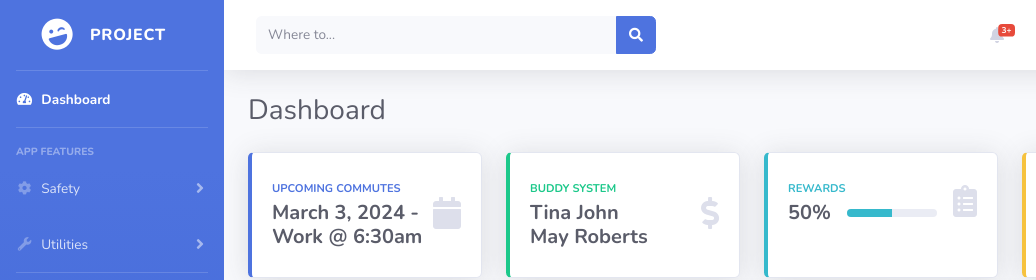
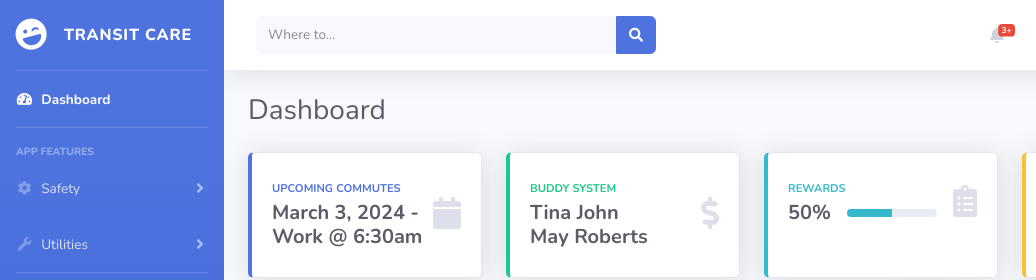
Before and after one commit to Kekwulugo/DTTP-Hackathon-Transit-Care, a website with bundled scripts: page index.html in a window 1280 px wide. Shown: the top 280 px of the page, 0-1036 px from the left. Built offline with nearby package versions, Linux system fonts and the light colour scheme.

Commit message:
Change project title

```diff
--- a/index.html
+++ b/index.html
@@ -35,7 +35,7 @@
                 <div class="sidebar-brand-icon rotate-n-15">
                     <i class="fas fa-laugh-wink"></i>
                 </div>
-                <div class="sidebar-brand-text mx-3">Project</div>
+                <div class="sidebar-brand-text mx-3">Transit Care</div>
             </a>
 
             <!-- Divider -->
```
